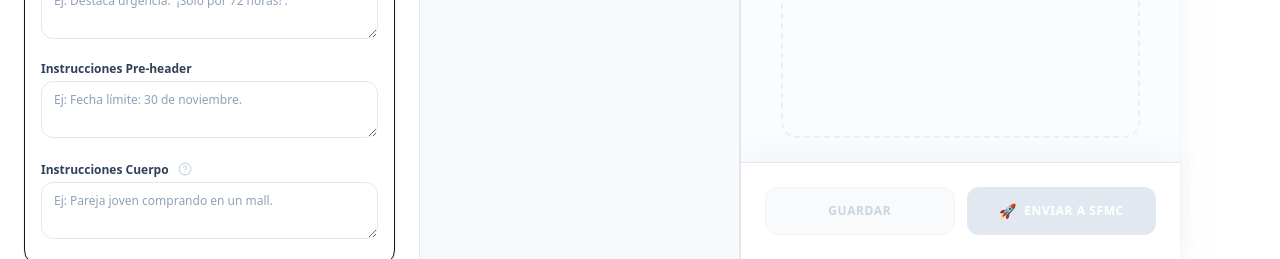
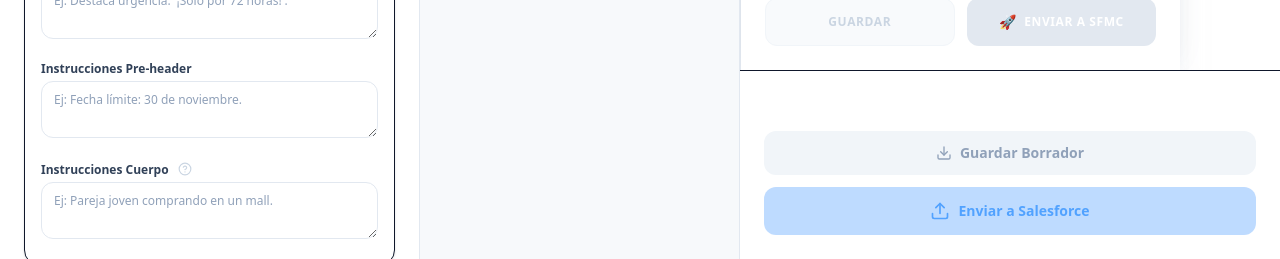
Before and after one commit to friverokiefer/email-studio, a React (Vite) app in the folder frontend/: page / in a window 1280 px wide. Shown: the part 541-800 px from the top of the page. Built offline with nearby package versions, Linux system fonts and the light colour scheme; no server answers.

Commit message:
actualización para version responsive

```diff
--- a/frontend/src/App.tsx
+++ b/frontend/src/App.tsx
@@ -9,6 +9,7 @@ import { useSfmcDraftSender } from "@/hooks/useSfmcDraftSender";
 import { Email2Sidebar } from "@/components/Email2Sidebar";
 import { Email2Workspace } from "@/components/Email2Workspace";
 import { PreviewPanel } from "@/components/PreviewPanel";
+import { Email2ActionPanel } from "@/components/Email2ActionPanel";
 import { ConfirmSendModal } from "@/components/ui/ConfirmSendModal";
 import { BottomNavigation } from "@/components/BottomNavigation";
 
@@ -19,8 +20,6 @@ export default function App() {
   const { isUploading, sfmcSuccess, sendToSfmc } = useSfmcDraftSender();
 
   const [confirmOpen, setConfirmOpen] = useState(false);
-
-  // 🆕 ESTADO DE VISTA ACTIVA (para móviles)
   const [activeView, setActiveView] = useState<AppView>("config");
 
   const handleUploadClick = () => {
@@ -56,9 +55,8 @@ export default function App() {
   return (
     <div className="h-screen w-full bg-slate-50 overflow-hidden flex flex-col font-sans text-slate-900">
 
-      {/* 📱 LAYOUT MÓVIL (<1024px) - Una sola vista a la vez */}
+      {/* 📱 LAYOUT MÓVIL (<1024px) */}
       <main className="flex-1 min-h-0 flex flex-col lg:hidden">
-        {/* Vista Configuración */}
         {activeView === "config" && (
           <div className="flex-1 overflow-y-auto bg-white custom-scrollbar">
             <div className="sticky top-0 z-20 bg-white/95 backdrop-blur-sm border-b border-slate-100 px-4 py-3 shadow-sm">
@@ -75,7 +73,6 @@ export default function App() {
           </div>
         )}
 
-        {/* Vista Edición */}
         {activeView === "edit" && (
           <div className="flex-1 overflow-y-auto bg-slate-50/50 custom-scrollbar pb-20">
             <Email2Workspace
@@ -90,7 +87,6 @@ export default function App() {
           </div>
         )}
 
-        {/* Vista Preview */}
         {activeView === "preview" && (
           <div className="flex-1 overflow-y-auto bg-white custom-scrollbar pb-20">
             <PreviewPanel
@@ -107,11 +103,10 @@ export default function App() {
           </div>
         )}
 
-        {/* Bottom Navigation (Móvil) */}
         <BottomNavigation activeView={activeView} onViewChange={setActiveView} />
       </main>
 
-      {/* 🖥️ LAYOUT DESKTOP (≥1024px) - Tres columnas */}
+      {/* 🖥️ LAYOUT DESKTOP (≥1024px) */}
       <main className="hidden lg:grid flex-1 min-h-0 grid-cols-[420px_minmax(0,1fr)] xl:grid-cols-[420px_minmax(0,1fr)_540px] divide-x divide-slate-200">
 
         {/* Columna 1: Sidebar */}
@@ -129,8 +124,10 @@ export default function App() {
           </div>
         </aside>
 
-        {/* Columna 2: Workspace */}
-        <section className="h-full min-h-0 overflow-y-auto bg-slate-50/50 relative custom-scrollbar">
+        {/* Columna 2: Workspace + Footer Sticky (Tablets) */}
+        <section className="h-full min-h-0 flex flex-col relative">
+          {/* Editor */}
+          <div className="flex-1 overflow-y-auto bg-slate-50/50 custom-scrollbar">
             <div className="max-w-[1600px] mx-auto min-h-full flex flex-col">
               <Email2Workspace
                 batchId={batchState.batchId}
@@ -143,11 +140,44 @@ export default function App() {
               />
               <div className="h-32 shrink-0" />
             </div>
+          </div>
+
+          {/* 🆕 FOOTER STICKY - Solo tablets (1024-1280px) */}
+          <div className="lg:block xl:hidden sticky bottom-0 left-0 right-0 z-30 border-t bg-white shadow-[0_-4px_12px_rgba(0,0,0,0.1)]">
+            <Email2ActionPanel
+              mode="compact"
+              livePreview={batchState.livePreview}
+              batchId={batchState.batchId}
+              isSaving={batchState.isSaving}
+              isUploading={isUploading}
+              lastSavedAt={batchState.lastSavedAt}
+              savedVisible={batchState.savedVisible}
+              sfmcSuccess={sfmcSuccess}
+              onSave={batchState.saveEdits}
+              onUploadClick={handleUploadClick}
+            />
+          </div>
         </section>
 
-        {/* Columna 3: Preview Panel (solo en XL) */}
-        <div className="h-full min-h-0 overflow-y-auto bg-white custom-scrollbar">
+        {/* Columna 3: Preview Panel + Action Panel (XL) */}
+        <div className="h-full min-h-0 flex flex-col overflow-hidden bg-white">
+          <div className="flex-1 overflow-y-auto custom-scrollbar">
             <PreviewPanel
+              livePreview={batchState.livePreview}
+              batchId={batchState.batchId}
+              isSaving={batchState.isSaving}
+              isUploading={isUploading}
+              lastSavedAt={batchState.lastSavedAt}
+              savedVisible={batchState.savedVisible}
+              sfmcSuccess={sfmcSuccess}
+              onSave={batchState.saveEdits}
+              onUploadClick={handleUploadClick}
+            />
+          </div>
+
+          {/* Action Panel vertical (Desktop XL) */}
+          <Email2ActionPanel
+            mode="full"
             livePreview={batchState.livePreview}
             batchId={batchState.batchId}
             isSaving={batchState.isSaving}
--- a/frontend/src/components/Email2ActionPanel.tsx
+++ b/frontend/src/components/Email2ActionPanel.tsx
@@ -1,160 +1,200 @@
 // frontend/src/components/Email2ActionPanel.tsx
 import React from "react";
-import { useSfmcDraftSender } from "@/hooks/useSfmcDraftSender";
-import { Loader2, ExternalLink, Image as ImageIcon, Mail, CheckCircle2 } from "lucide-react";
-import type { PreviewData, EmailContentSet } from "@/components/Email2Workspace";
-import type { EmailV2Image } from "@/lib/apiEmailV2";
+import { Download, Upload, Loader2, Check } from "lucide-react";
 
 interface Email2ActionPanelProps {
-  batchId: string;
-  livePreview: PreviewData | null;
-  contentSets: EmailContentSet[];
-  images: EmailV2Image[];
-  editedRef: React.MutableRefObject<EmailContentSet[] | null>;
-  onSave?: () => void;
+  mode?: "full" | "compact";
+  livePreview: any;
+  batchId?: string;
   isSaving?: boolean;
+  isUploading?: boolean;
+  lastSavedAt?: Date | string | null;  // ✅ Acepta Date o string
+  savedVisible?: boolean;
+  sfmcSuccess?: any;  // ✅ Acepta cualquier tipo (objeto o boolean)
+  onSave: () => Promise<void>;
+  onUploadClick: () => void;
 }
 
 export function Email2ActionPanel({
+  mode = "full",
+  livePreview,
   batchId,
-  livePreview,
-  contentSets,
-  images,
-  editedRef,
+  isSaving = false,
+  isUploading = false,
+  lastSavedAt,
+  savedVisible = false,
+  sfmcSuccess,
   onSave,
-  isSaving = false,
+  onUploadClick,
 }: Email2ActionPanelProps) {
-  // Hook que maneja el envío a Salesforce y el estado de éxito
-  const { isUploading, sfmcSuccess, sendToSfmc } = useSfmcDraftSender();
+  const canSave = Boolean(batchId);
+  const canUpload = Boolean(batchId && livePreview);
 
+  // ✅ Convierte sfmcSuccess a boolean (maneja objeto o boolean)
+  const hasSfmcSuccess = Boolean(sfmcSuccess);
+
+  // ✅ Formatea lastSavedAt (maneja Date o string)
+  const formatLastSaved = () => {
+    if (!lastSavedAt) return "";
+    if (lastSavedAt instanceof Date) {
+      return lastSavedAt.toLocaleTimeString();
+    }
+    // Si es string, intenta parsearlo
+    try {
+      return new Date(lastSavedAt).toLocaleTimeString();
+    } catch {
+      return String(lastSavedAt);
+    }
+  };
+
+  // MODO COMPACT: Horizontal para tablets (1024-1280px)
+  if (mode === "compact") {
+    return (
+      <div className="flex items-center justify-between gap-4 p-4 w-full">
+        {/* Estado de guardado */}
+        <div className="flex items-center gap-2 text-xs text-slate-500">
+          {isSaving && (
+            <span className="flex items-center gap-1.5">
+              <Loader2 className="h-3 w-3 animate-spin" />
+              Guardando...
+            </span>
+          )}
+          {savedVisible && !isSaving && (
+            <span className="flex items-center gap-1.5 text-emerald-600">
+              <Check className="h-3 w-3" />
+              Guardado
+            </span>
+          )}
+          {lastSavedAt && !isSaving && !savedVisible && (
+            <span>Guardado {formatLastSaved()}</span>
+          )}
+        </div>
+
+        {/* Botones de acción */}
+        <div className="flex items-center gap-3">
+          <button
+            onClick={onSave}
+            disabled={!canSave || isSaving}
+            className={`
+              flex items-center gap-2 px-4 py-2.5 rounded-xl text-sm font-semibold transition-all
+              ${
+                !canSave || isSaving
+                  ? "bg-slate-100 text-slate-400 cursor-not-allowed"
+                  : "bg-slate-700 text-white hover:bg-slate-800 active:scale-95"
+              }
+            `}
+          >
+            {isSaving ? (
+              <Loader2 className="h-4 w-4 animate-spin" />
+            ) : (
+              <Download className="h-4 w-4" />
+            )}
+            Guardar
+          </button>
+
+          <button
+            onClick={onUploadClick}
+            disabled={!canUpload || isUploading}
+            className={`
+              flex items-center gap-2 px-5 py-2.5 rounded-xl text-sm font-semibold transition-all
+              ${
+                !canUpload || isUploading
+                  ? "bg-blue-200 text-blue-400 cursor-not-allowed"
+                  : hasSfmcSuccess
+                  ? "bg-emerald-600 text-white hover:bg-emerald-700"
+                  : "bg-blue-600 text-white hover:bg-blue-700 active:scale-95"
+              }
+            `}
+          >
+            {isUploading ? (
+              <Loader2 className="h-4 w-4 animate-spin" />
+            ) : hasSfmcSuccess ? (
+              <Check className="h-4 w-4" />
+            ) : (
+              <Upload className="h-4 w-4" />
+            )}
+            {hasSfmcSuccess ? "Enviado ✓" : "Enviar a SFMC"}
+          </button>
+        </div>
+      </div>
+    );
+  }
+
+  // MODO FULL: Vertical para desktop XL (>1280px)
   return (
-    <div className="shrink-0 border-t border-slate-200 bg-white p-5 shadow-[0_-4px_20px_rgba(0,0,0,0.05)] z-40">
+    <div className="border-t bg-white p-6 space-y-4">
+      {/* Estado de guardado */}
+      <div className="text-center text-xs text-slate-500 min-h-[20px]">
+        {isSaving && (
+          <span className="flex items-center justify-center gap-1.5">
+            <Loader2 className="h-3 w-3 animate-spin" />
+            Guardando...
+          </span>
+        )}
+        {savedVisible && !isSaving && (
+          <span className="flex items-center justify-center gap-1.5 text-emerald-600">
+            <Check className="h-3 w-3" />
+            Guardado correctamente
+          </span>
+        )}
+        {lastSavedAt && !isSaving && !savedVisible && (
+          <span>Último guardado: {formatLastSaved()}</span>
+        )}
+      </div>
 
-      {/* === ZONA DE FEEDBACK (Tarjeta de Éxito) === */}
-      {sfmcSuccess && (
-        <div className="mb-5 rounded-xl border border-emerald-200 bg-emerald-50/60 p-4 shadow-sm animate-in slide-in-from-bottom-2 duration-300">
-
-          {/* Título */}
-          <div className="flex items-center gap-2 mb-3 pb-2 border-b border-emerald-100/80">
-            <CheckCircle2 className="w-5 h-5 text-emerald-600" />
-            <div>
-              <h4 className="text-xs font-bold text-emerald-800 uppercase tracking-wide">
-                Borrador Creado en Salesforce
-              </h4>
-              <p className="text-[10px] text-emerald-600 font-medium font-mono">
-                {sfmcSuccess.timestamp}
-              </p>
-            </div>
-          </div>
-
-          <div className="space-y-3">
-            {/* 1. LINK AL CORREO (EL IMPORTANTE) */}
-            {sfmcSuccess.emailId && (
-              <div className="flex flex-col gap-1">
-                <span className="text-[10px] font-semibold uppercase tracking-wider text-slate-500 pl-1">
-                  Acceso Directo
-                </span>
-                <a
-                  href={`https://mc.exacttarget.com/cloud/#app/Content%20Builder/Content%20Builder/(content-builder:content/${sfmcSuccess.emailId})`}
-                  target="_blank"
-                  rel="noopener noreferrer"
-                  className="group flex items-center justify-between gap-3 rounded-lg bg-white border border-slate-200 p-3 shadow-sm transition-all hover:border-emerald-400 hover:shadow-md hover:ring-1 hover:ring-emerald-400/20 active:scale-[0.99]"
-                  title="Abrir Borrador en Content Builder"
-                >
-                  <div className="flex items-center gap-3 overflow-hidden">
-                    <div className="flex h-9 w-9 shrink-0 items-center justify-center rounded-full bg-emerald-100 text-emerald-600 group-hover:bg-emerald-500 group-hover:text-white transition-colors">
-                      <Mail className="w-5 h-5" />
-                    </div>
-                    <div className="flex flex-col min-w-0">
-                      <span className="text-sm font-bold text-slate-800 truncate group-hover:text-emerald-700 transition-colors">
-                        Abrir Email #{sfmcSuccess.emailId}
-                      </span>
-                      <span className="text-[10px] text-slate-400 truncate">
-                        Clic para editar en Content Builder
-                      </span>
-                    </div>
-                  </div>
-                  <ExternalLink className="w-4 h-4 text-slate-300 group-hover:text-emerald-500" />
-                </a>
-              </div>
-            )}
-
-            {/* 2. LINK A LA IMAGEN (SECUNDARIO) */}
-            {sfmcSuccess.imageUrl && (
-              <div className="mt-2 pt-2 border-t border-emerald-100/50">
-                <div className="flex items-center gap-2 px-1">
-                  <ImageIcon className="w-3.5 h-3.5 text-slate-400" />
-                  <span className="text-[10px] text-slate-500 font-medium">Recurso de imagen:</span>
-                  <a
-                    href={sfmcSuccess.imageUrl}
-                    target="_blank"
-                    rel="noopener noreferrer"
-                    className="text-[10px] text-sky-600 truncate font-mono hover:underline decoration-sky-300 underline-offset-2 flex-1"
-                    title={sfmcSuccess.imageUrl}
-                  >
-                    {sfmcSuccess.imageUrl}
-                  </a>
-                </div>
-              </div>
-            )}
-          </div>
-        </div>
-      )}
-
-      {/* === BOTONERA DE ACCIONES === */}
-      <div className="grid grid-cols-2 gap-4">
-        {/* Botón Guardar (Local) */}
+      {/* Botones verticales */}
+      <div className="space-y-3">
         <button
-          type="button"
           onClick={onSave}
-          disabled={isSaving || !onSave}
-          className="
-            flex items-center justify-center gap-2 rounded-xl py-3.5 px-4 text-xs font-bold uppercase tracking-wider transition-all
-            bg-white border border-slate-200 text-slate-600
-            hover:border-sky-300 hover:text-sky-600 hover:bg-sky-50/30 hover:shadow-sm
-            active:scale-[0.98] disabled:opacity-50 disabled:cursor-not-allowed
-          "
+          disabled={!canSave || isSaving}
+          className={`
+            w-full flex items-center justify-center gap-2 px-6 py-3 rounded-xl text-sm font-semibold transition-all
+            ${
+              !canSave || isSaving
+                ? "bg-slate-100 text-slate-400 cursor-not-allowed"
+                : "bg-slate-700 text-white hover:bg-slate-800 active:scale-[0.98]"
+            }
+          `}
         >
           {isSaving ? (
-            <>
-              <Loader2 className="h-4 w-4 animate-spin" />
-              <span>Guardando...</span>
-            </>
+            <Loader2 className="h-4 w-4 animate-spin" />
           ) : (
-            "Guardar Cambios"
+            <Download className="h-4 w-4" />
           )}
+          Guardar Borrador
         </button>
 
-        {/* Botón Enviar a SFMC (Salesforce) */}
         <button
-          type="button"
-          onClick={() =>
-            sendToSfmc({ batchId, livePreview, contentSets, images, editedRef })
-          }
-          disabled={isUploading || !livePreview}
+          onClick={onUploadClick}
+          disabled={!canUpload || isUploading}
           className={`
-            flex items-center justify-center gap-2 rounded-xl py-3.5 px-4 text-xs font-bold uppercase tracking-wider text-white shadow-md transition-all
-            active:scale-[0.98] disabled:opacity-70 disabled:cursor-not-allowed disabled:shadow-none
+            w-full flex items-center justify-center gap-2 px-6 py-3.5 rounded-xl text-sm font-semibold transition-all
             ${
-              isUploading
-                ? "bg-emerald-400 cursor-wait"
-                : "bg-gradient-to-r from-emerald-500 to-teal-600 hover:shadow-lg hover:shadow-emerald-200/50 hover:-translate-y-0.5"
+              !canUpload || isUploading
+                ? "bg-blue-200 text-blue-400 cursor-not-allowed"
+                : hasSfmcSuccess
+                ? "bg-emerald-600 text-white hover:bg-emerald-700"
+                : "bg-blue-600 text-white hover:bg-blue-700 active:scale-[0.98]"
             }
           `}
         >
           {isUploading ? (
-            <>
-              <Loader2 className="h-4 w-4 animate-spin" />
-              <span>Enviando...</span>
-            </>
+            <Loader2 className="h-5 w-5 animate-spin" />
+          ) : hasSfmcSuccess ? (
+            <Check className="h-5 w-5" />
           ) : (
-            <>
-              <span className="text-sm">🚀</span>
-              <span>Enviar a SFMC</span>
-            </>
+            <Upload className="h-5 w-5" />
           )}
+          {hasSfmcSuccess ? "Enviado a Salesforce ✓" : "Enviar a Salesforce"}
         </button>
       </div>
+
+      {/* Indicador de éxito */}
+      {hasSfmcSuccess && (
+        <div className="text-xs text-center text-emerald-600 font-medium">
+          ✓ Borrador disponible en Marketing Cloud
+        </div>
+      )}
     </div>
   );
 }
```
Lines whose indentation alone changed are shown as unchanged.
